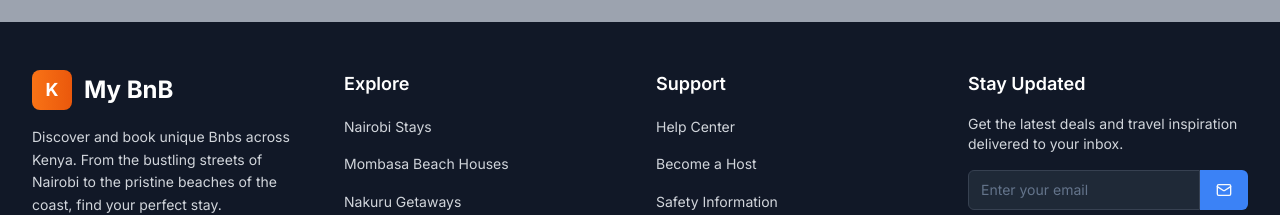
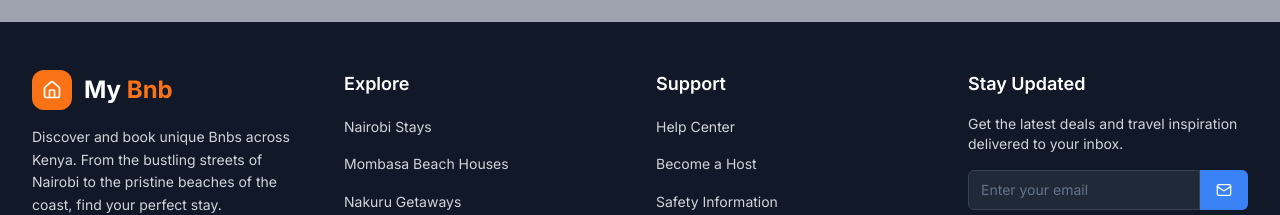
Before and after one commit to Chrismugwimi/BnB-Project, a Next.js app: page / in a window 1280 px wide. Shown: the part 3511-3726 px from the top of the page. Built offline with nearby package versions, Linux system fonts and the light colour scheme; no server answers.

Commit message:
updated footer

```diff
--- a/components/footer.tsx
+++ b/components/footer.tsx
@@ -6,6 +6,7 @@ import {
   Twitter,
   Instagram,
   Youtube,
+  Home,
   Mail,
   Phone,
   MapPin,
@@ -21,11 +22,14 @@ export function Footer() {
         <div className="grid grid-cols-1 md:grid-cols-2 lg:grid-cols-4 gap-8">
           {/* Company Info */}
           <div className="space-y-4">
-            <Link href="/" className="flex items-center">
-              <div className="w-10 h-10 bg-gradient-to-r from-orange-500 to-orange-600 rounded-lg flex items-center justify-center mr-3">
-                <span className="text-white font-bold text-lg">K</span>
+            {/* Logo */}
+            <Link href="/" className="flex items-center group">
+              <div className="w-10 h-10 bg-orange-500 rounded-xl flex items-center justify-center mr-3 group-hover:bg-orange-600 transition-colors">
+                <Home className="w-5 h-5 text-white" />
               </div>
-              <span className="text-2xl font-bold text-white">My BnB</span>
+              <span className="text-2xl font-bold text-white">
+                My<span className="text-orange-500"> Bnb</span>
+              </span>
             </Link>
             <p className="text-gray-300 text-sm leading-relaxed">
               Discover and book unique Bnbs across Kenya. From the bustling
```
